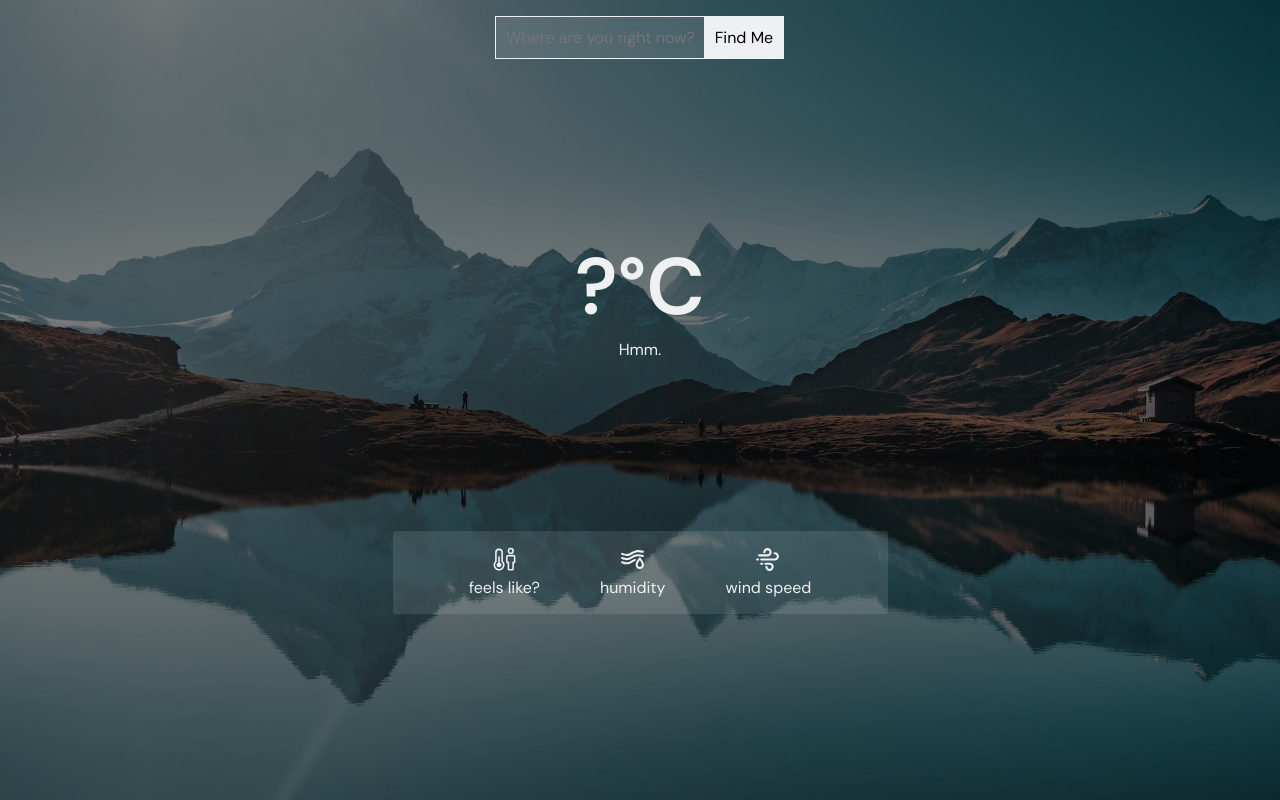
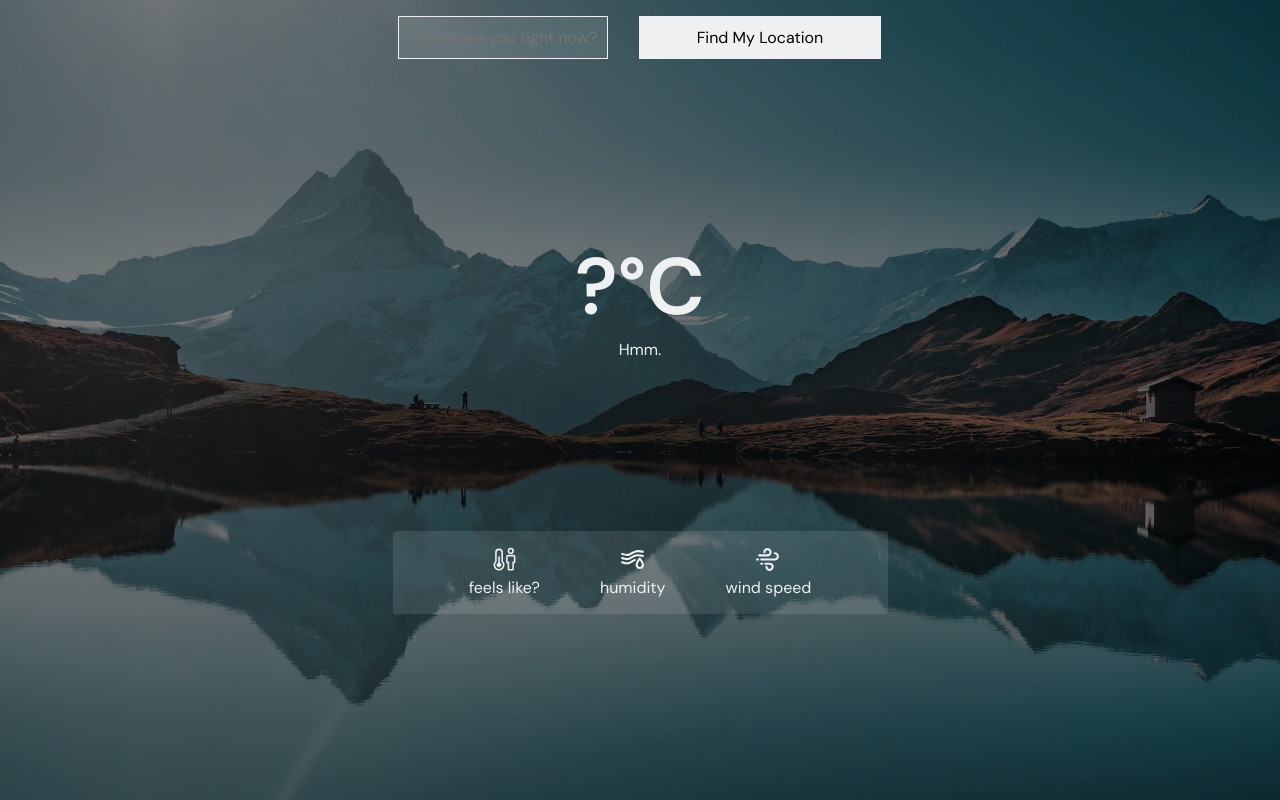
Before and after one commit to jdichh/obligatory-weather-app-react, a React (Vite) app: page / in a window 1280 px wide. Built offline with nearby package versions, Linux system fonts and the light colour scheme.

Commit message:
updated search location ui

```diff
--- a/src/App.jsx
+++ b/src/App.jsx
@@ -41,11 +41,11 @@ const App = () => {
           onKeyPress={searchLocation}
           placeholder="Where are you right now?"
         />
-        <button
-          className="findMeButton"
-          onClick={getCoordinates}
-        >Find Me
-        </button>
+          <button
+            className="findMeButton"
+            onClick={getCoordinates}
+          >Find My Location
+          </button>
       </div>
       <div className="container">
         <div className="top">
--- a/src/index.css
+++ b/src/index.css
@@ -56,7 +56,8 @@ svg {
   background: var(--off-white);
   border: 2px solid var(--off-white);
   color: black;
-  padding: 0.55rem 0.55rem;
+  padding: 0.55rem 3.5rem;
+  margin-left: 2rem;
 }
 
 .search input:focus {
```
